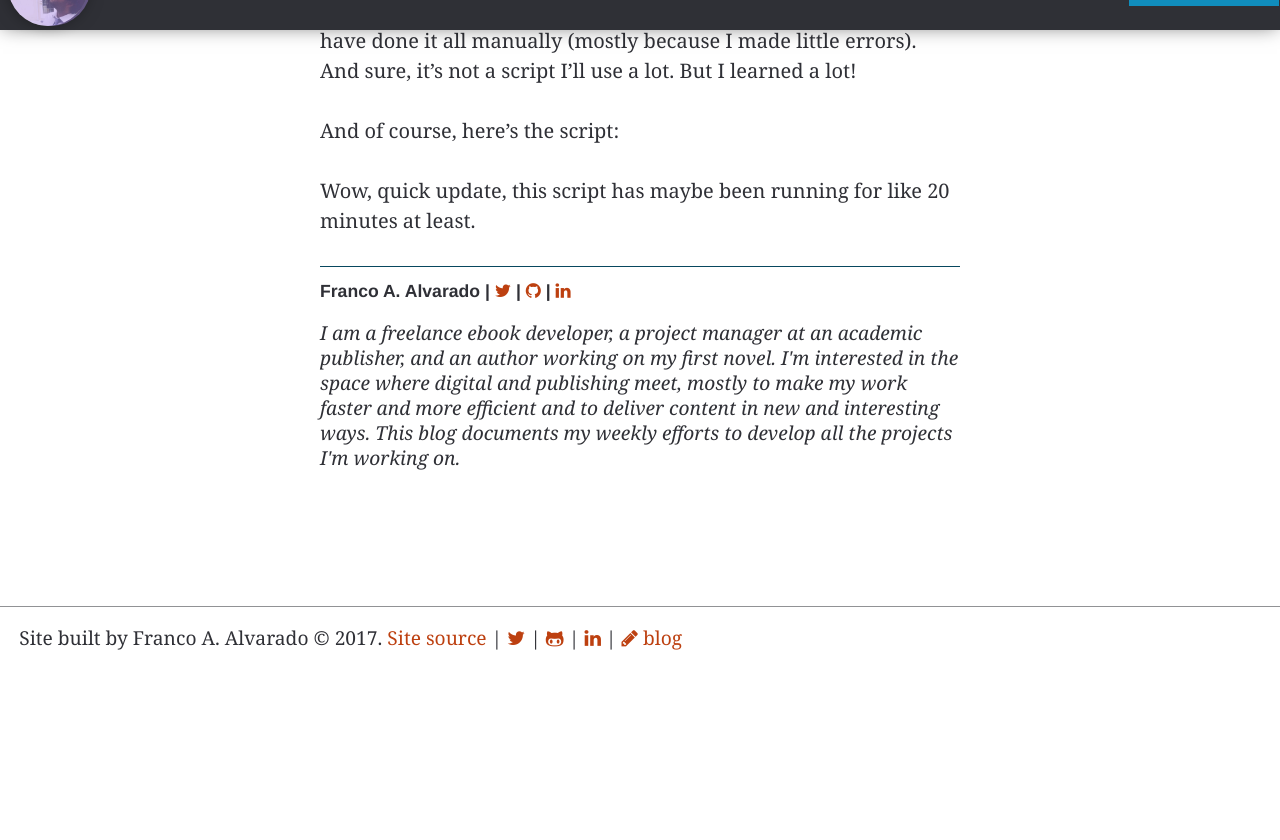
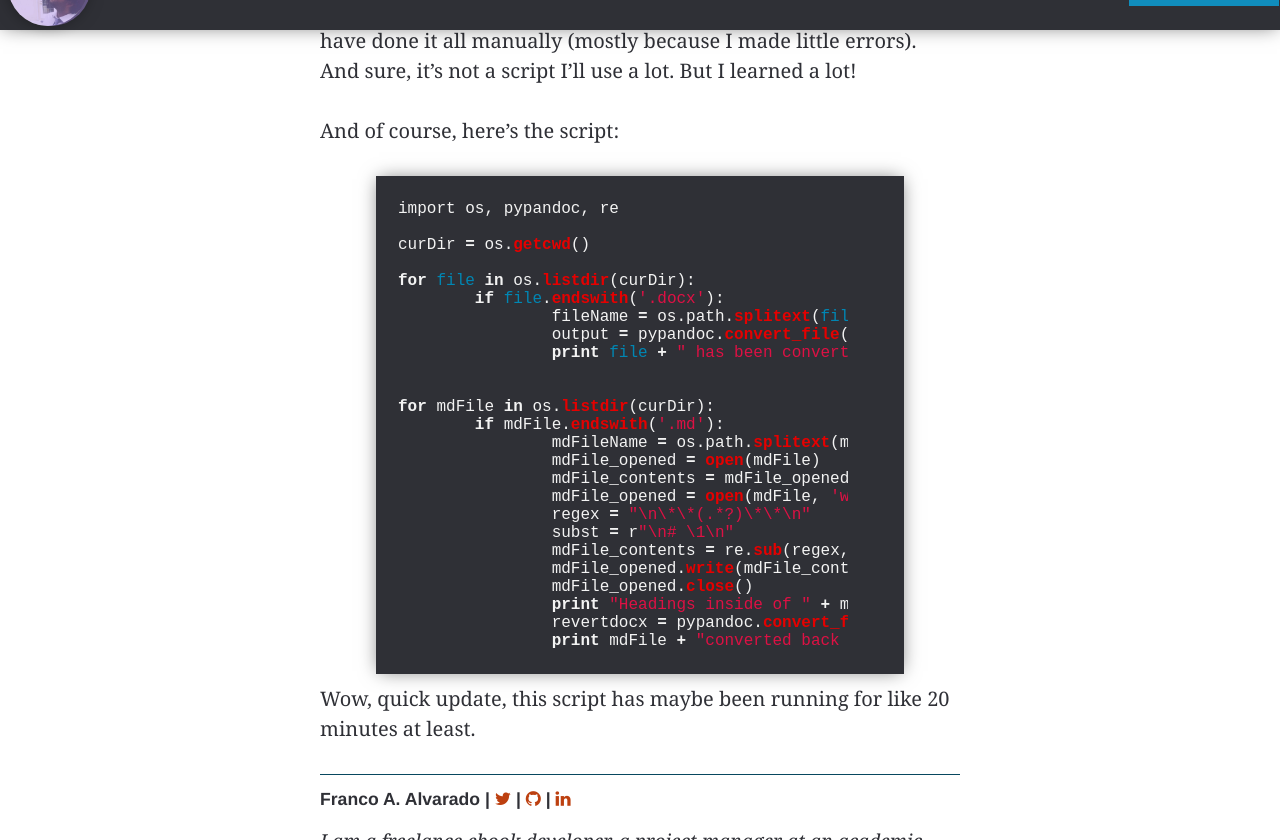
Before and after one commit to francopub/francopub.github.io, a Jekyll site: the page built from blog/_posts/2017-04-17-Sure-It-Took-Longer.md, in a window 1280 px wide and 900 px high, scrolled down 1193 px, cut to the strip 60-900 px from the top of the window. Built offline with Jekyll 4.4.1, drawn with Linux system fonts in a browser that asks for light colours; some web fonts are replaced; before the commit the page ends 1932 px from its top, so only the background shows below that.

Commit message:
Updated 2017-04-17-Sure-It-Took-Longer.md

```diff
--- a/blog/_posts/2017-04-17-Sure-It-Took-Longer.md
+++ b/blog/_posts/2017-04-17-Sure-It-Took-Longer.md
@@ -23,6 +23,31 @@ And of course, here's the script:
 
 {% highlight Python %}
 
+import os, pypandoc, re
+
+curDir = os.getcwd()
+
+for file in os.listdir(curDir):
+	if file.endswith('.docx'):
+		fileName = os.path.splitext(file)[0]
+		output = pypandoc.convert_file(file, 'md', outputfile= fileName + "-FA.md")
+		print file + " has been converted to markdown"
+
+
+for mdFile in os.listdir(curDir):
+	if mdFile.endswith('.md'):
+		mdFileName = os.path.splitext(mdFile)[0]
+		mdFile_opened = open(mdFile)
+		mdFile_contents = mdFile_opened.read()
+		mdFile_opened = open(mdFile, 'w')
+		regex = "\n\*\*(.*?)\*\*\n"
+		subst = r"\n# \1\n"
+		mdFile_contents = re.sub(regex, subst, mdFile_contents)
+		mdFile_opened.write(mdFile_contents)
+		mdFile_opened.close()
+		print "Headings inside of " + mdFile + " adjusted!"
+		revertdocx = pypandoc.convert_file(mdFile, 'docx', outputfile= mdFileName + ".docx")
+		print mdFile + "converted back to DOCX"
 
 
 {% endhighlight %}
```
